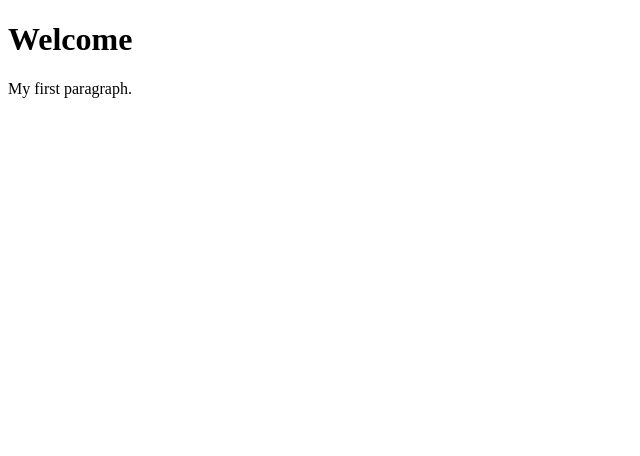
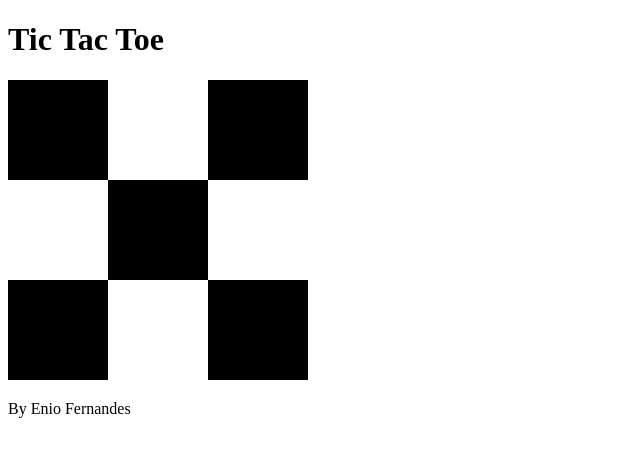
Before and after one commit to EN10/SimpleLocal, a plain HTML site: page index.html in a window 1280 px wide. Shown: the whole page, without its empty margins (0-640 px from the left). Drawn offline with Linux system fonts and the light colour scheme.

Commit message:
TTT
TicTacToe

```diff
--- a/index.html
+++ b/index.html
@@ -1,10 +1,31 @@
 <!DOCTYPE html>
 <html>
 <body>
+<h1>Tic Tac Toe</h1>
 
-<h1>Welcome</h1>
+<canvas id="draw" width="300" height="300" onmousedown="xy(event)">
+</canvas>
 
-<p>My first paragraph.</p>
+<script>
+var g = document.getElementById("draw").getContext("2d");
+g.fillRect(0,0,100,100);
+g.fillRect(200,0,100,100);
+g.fillRect(100,100,100,100);
+g.fillRect(0,200,100,100);
+g.fillRect(200,200,100,100);
 
+var p = "O";
+
+function xy(event){
+g.fillStyle="red";
+g.font="80px Arial";
+g.fillText(p,event.clientX-35 ,event.clientY-55);
+
+if (p=="O") { p="X";}
+else        { p="O";}
+}
+</script>
+
+<p>By Enio Fernandes</p>
 </body>
 </html>
```
